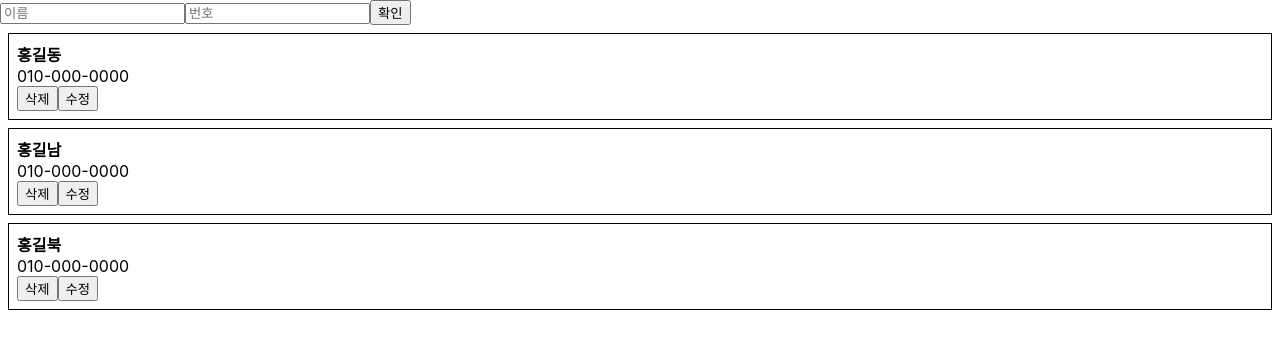
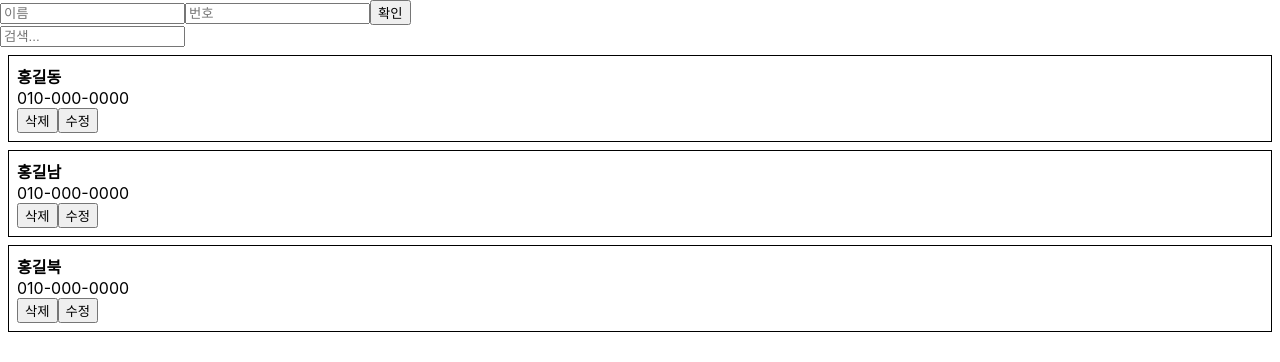
Before and after one commit to jay311311/phone-contact-list, a React (Create React App) app: page / in a window 1280 px wide. Shown: the top 362 px of the page. Built offline with nearby package versions, Linux system fonts and the light colour scheme.

Commit message:
검색 필터( search by filter() )

```diff
--- a/src/App.js
+++ b/src/App.js
@@ -22,7 +22,14 @@
         name:"홍길북",
         phone:"010-000-0000"
       }
-    ]
+    ],
+    keyword:"",
+  }
+
+  handleChange = (event) =>{
+    this.setState({
+      keyword: event.target.value,
+    })
   }
 
   handleCreate = (data) => {
@@ -64,9 +71,16 @@
     return (
       <div>
           <PhoneForm onCreate={this.handleCreate}/>
+          <input
+            value={this.state.keyword}
+            onChange={this.handleChange}
+            placeholder="검색..."
+          />
           <PhoneInfoList
           onRemove={this.handleRemove}
-          data = {this.state.information}
+          data = {this.state.information.filter(
+            info => info.name.indexOf(this.state.keyword) > -1
+          )}
           onUpdate = {this.handleUpdate}
           />
       </div>
--- a/src/Component/PhoneInfo.js
+++ b/src/Component/PhoneInfo.js
@@ -13,6 +13,7 @@
         return true;
     }
     return this.props.info !==nextProps.info;
+    //불변성 위치를 위한 최적화
 }
 
 handleChange = (event) =>{
```
